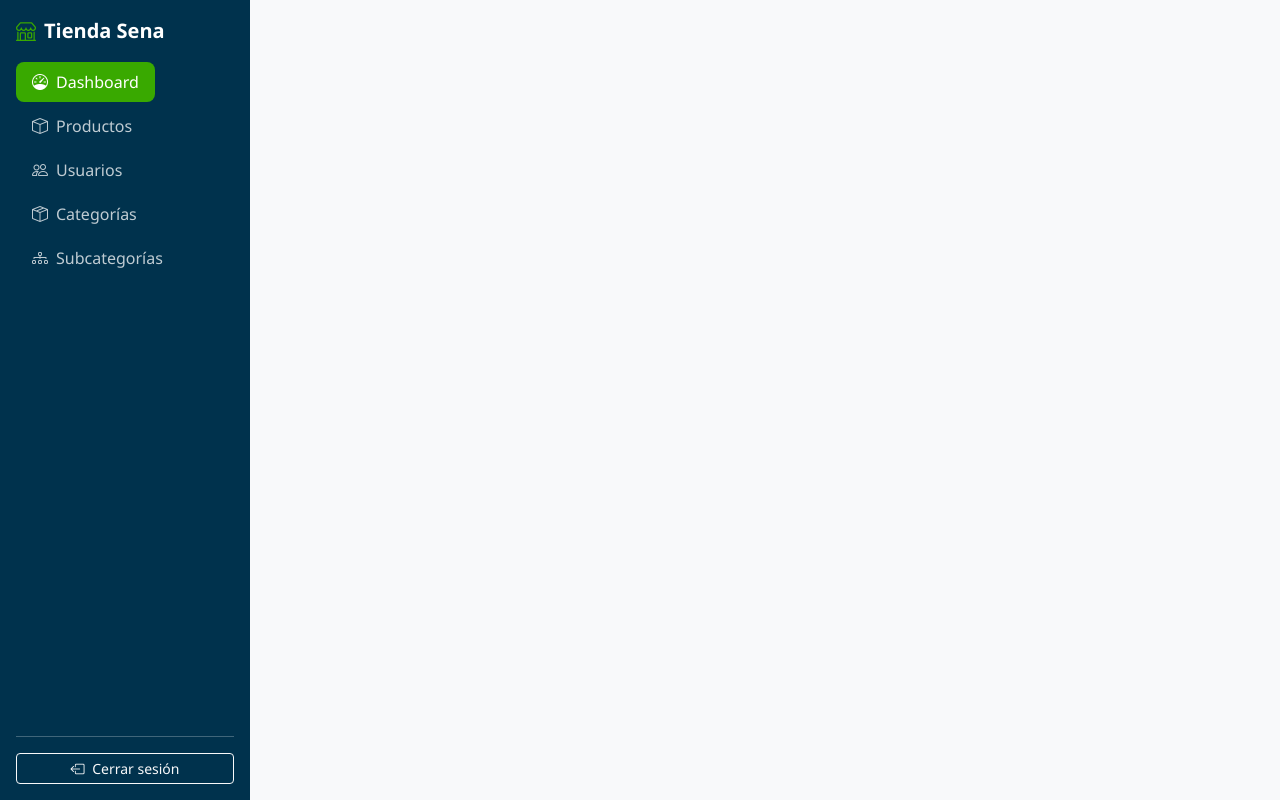
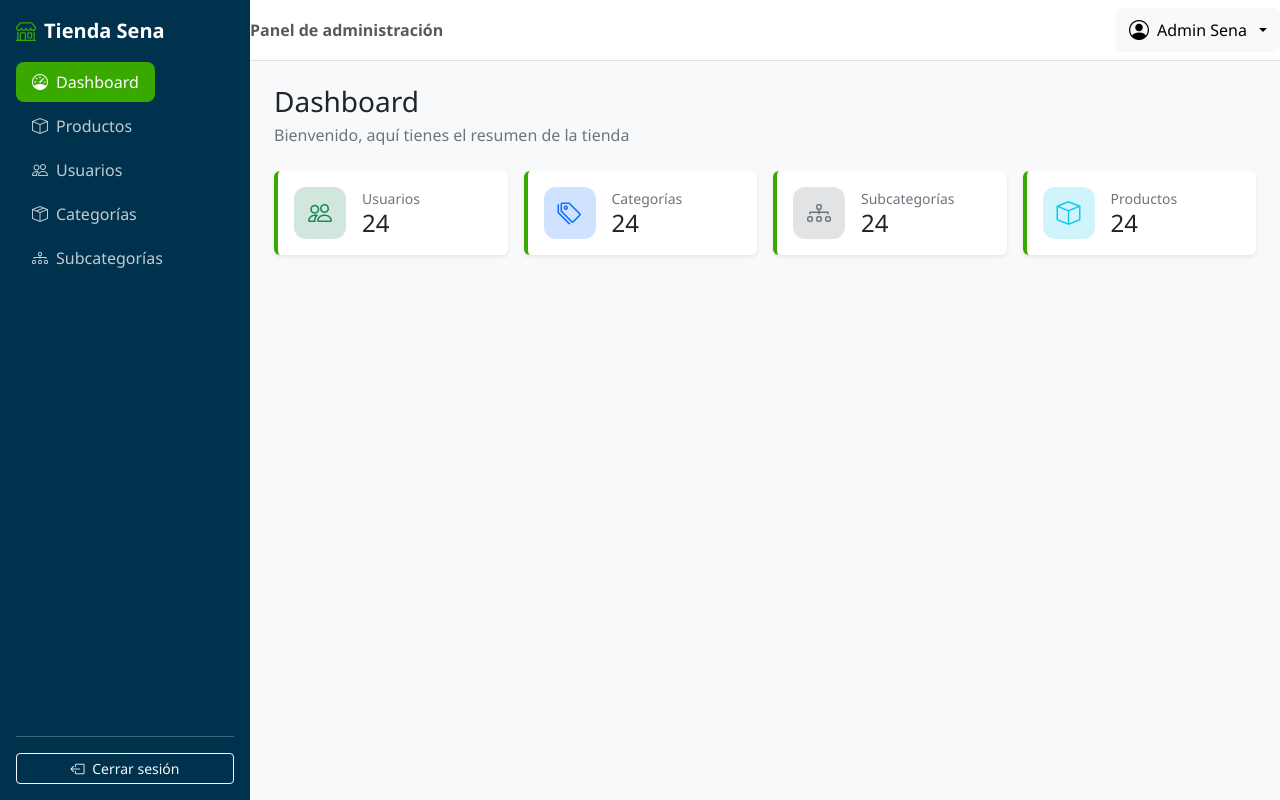
Before and after one commit to JuanMedina2403/Sena, a plain HTML site: page Programacion 3 trimestre/dashboard.html in a window 1280 px wide. Drawn offline with nearby package versions, Linux system fonts and the light colour scheme.

Commit message:
Cambios en dashboard

```diff
--- a/Programacion 3 trimestre/dashboard.html
+++ b/Programacion 3 trimestre/dashboard.html
@@ -42,10 +42,109 @@
             <a href="index2.html" class="btn btn-outline-light btn-sm">
                 <i class="bi bi-box-arrow-left me-1"></i> Cerrar sesión</a>
 
+
         </div>
 
     </aside>
+    <div class="contenido">
+         <nav class="navbar bg-white border-bottom px3 sticky-top">
+            <button class="btn btn-outline-secondary d-lg-none" type="button" data-bs-toggle="offcanvas"
+            data-bs-target="#menuLateral" aria-controls="menuLateral" aria-label="Abrir menú">
+            <i class="bi bi-list"></i>
 
+            </button>
+            <span class="navbar-text fw-semibold d-none d-sm-inline">Panel de administración</span>
+            <div class="dropdown ms-auto">
+                <button class="btn btn-light dropdown-toggle d-flex align-items-center
+                gap-2" type="button" data-bs-toggle="dropdown" aria-expanded="false">
+                    <i class="bi bi-person-circle fs-5"></i>
+                    <span class="d-none d-md-inline">Admin Sena</span>
+                </button>
+                <ul class="dropdown-menu dropdown-menu-end-shadow">
+                    <li><h6 class="dropdown-header">admin@sena.edu.co</h6></li>
+                    <li><a class="dropdown-item" href="#"><i class="bi bi-person me-2"></i> Mi perfil</a></li>
+                    <li><hr class="dropdown-item text-danger" href="index2.html"><i class="bi bi-box-arrow-left me-2">
+                    </i> Cerrar sesión</hr></li>
+                </ul>
+            </div>
+         </nav>
+         <main class="p-3 p-md-4">
+            <div class="mb-4">
+                <h1 class="h3 mb-1">Dashboard</h1>
+                <p class="text-secondary mb-0">Bienvenido, aquí tienes el resumen de la tienda</p>
+            </div>
+            <div class="row row-cols-1 row-cols-sm-2 row-cols-xl-4 g-3 mb-4">
+                <div class="col">
+                    <div class="card tarjetas-kpi shadow-sm h-100">
+                        <div class="card-body d-flex align-items-center gap-3">
+                            <div class="icono-kpi bg-success-subtle text-success">
+                                <i class="bi bi-people"></i>
+                            </div>
+                            <div>
+                                <p class="text-secondary small mb-0">Usuarios</p>
+                                <h2 class="h4 mb-0">24</h2>
+                            </div>
+                            <a href="usuarios.html" class="stretched-link" aria-label="ir a usuarios"></a>
+                        </div>
+                    </div>
+                </div>
+                <div class="col">
+                    <div class="card tarjetas-kpi shadow-sm h-100">
+                        <div class="card-body d-flex align-items-center gap-3">
+                            <div class="icono-kpi bg-primary-subtle text-primary">
+                                <i class="bi bi-tags"></i>
+                            </div>
+                            <div>
+                                <p class="text-secondary small mb-0">Categorías</p>
+                                <h2 class="h4 mb-0">24</h2>
+                            </div>
+                            <a href="categorias.html" class="stretched-link" aria-label="ir a categorías"></a>
+                        </div>
+                    </div>
+                </div>
+                <div class="col">
+                    <div class="card tarjetas-kpi shadow-sm h-100">
+                        <div class="card-body d-flex align-items-center gap-3">
+                            <div class="icono-kpi bg-secondary-subtle text-secondary">
+                                <i class="bi bi-diagram-3"></i>
+                            </div>
+                            <div>
+                                <p class="text-secondary small mb-0">Subcategorías</p>
+                                <h2 class="h4 mb-0">24</h2>
+                            </div>
+                            <a href="subcategorias.html" class="stretched-link" aria-label="ir a subcategorías"></a>
+                        </div>
+                    </div>
+                </div>
+
+                <div class="col">
+                    <div class="card tarjetas-kpi shadow-sm h-100">
+                        <div class="card-body d-flex align-items-center gap-3">
+                            <div class="icono-kpi bg-info-subtle text-info">
+                                <i class="bi bi-box"></i>
+                            </div>
+                            <div>
+                                <p class="text-secondary small mb-0">Productos</p>
+                                <h2 class="h4 mb-0">24</h2>
+                            </div>
+                            <a href="productos.html" class="stretched-link" aria-label="ir a productos"></a>
+                        </div>
+                    </div>
+                </div>
+
+            </div>
+
+
+
+
+
+
+
+
+
+         </main>
+
+         </div>
 
 </body>
 </html>
```
